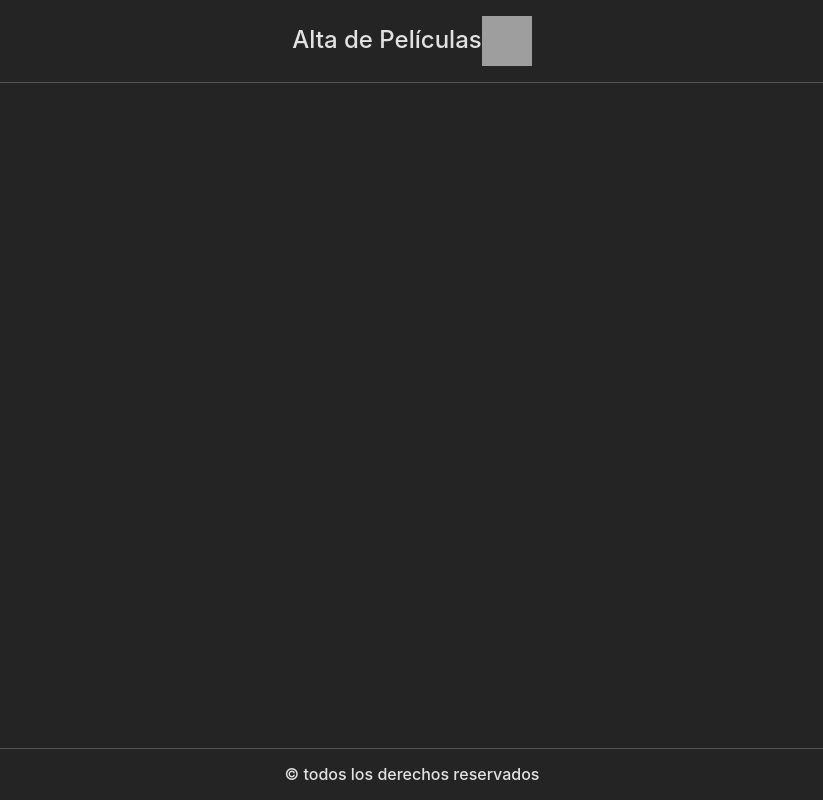
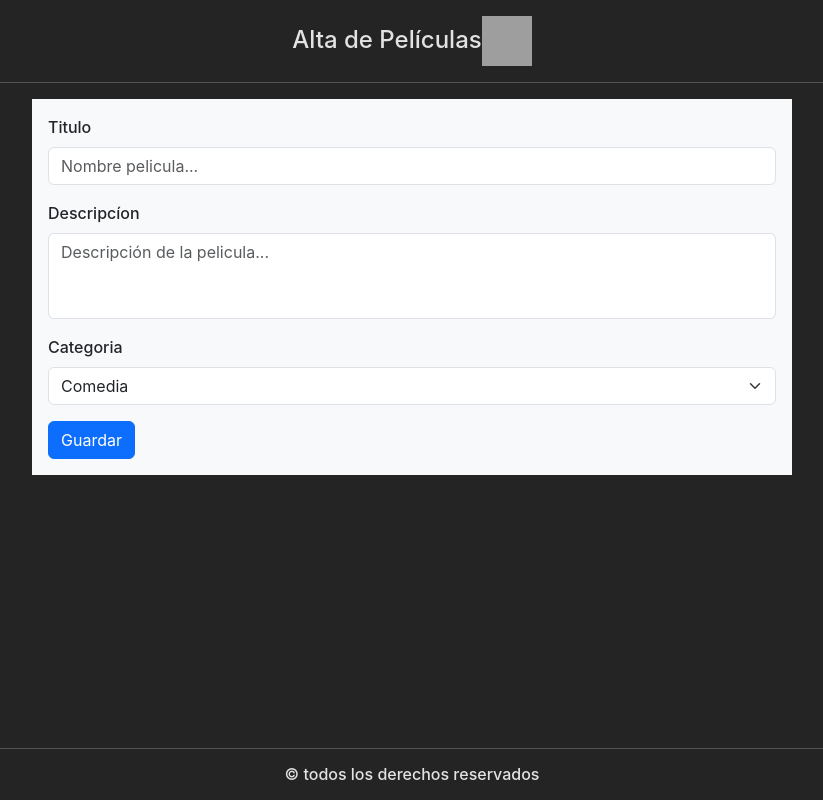
Before and after one commit to MauroRomo1/alta-de-peliculas, a React (Vite) app: page / in a window 1280 px wide. Shown: the whole page, without its empty margins (228-1051 px from the left). Built offline with nearby package versions, Linux system fonts and the light colour scheme; grey boxes are pictures that could not be loaded.

Commit message:
terminando la estructura del formulario

```diff
--- a/src/App.css
+++ b/src/App.css
@@ -7,8 +7,6 @@
   line-height: 1.5;
   font-weight: 400;
 
-  color-scheme: light dark;
-  color: rgba(255, 255, 255, 0.87);
   background-color: #242424;
 
   font-synthesis: none;
@@ -18,11 +16,26 @@
   -webkit-text-size-adjust: 100%;
 }
 
+header {
+  color-scheme: light dark;
+  color: rgba(255, 255, 255, 0.87);
+}
+
 .iconClapperBoard {
   width: 50px;
   height: 50px;
 }
 
+label {
+  font-weight: 500;
+}
+
+textarea {
+  resize: none !important;
+}
+
 footer {
+  color-scheme: light dark;
+  color: rgba(255, 255, 255, 0.87);
   margin-top: auto;
 }
--- a/src/App.jsx
+++ b/src/App.jsx
@@ -1,5 +1,6 @@
 import "./App.css";
 import "bootstrap/dist/css/bootstrap.min.css";
+import FormPeliculas from "./components/FormPeliculas";
 
 function App() {
   return (
@@ -15,7 +16,9 @@ function App() {
         </h4>
         <hr />
       </header>
-      <main></main>
+      <main>
+        <FormPeliculas />
+      </main>
       <footer>
         <hr />
         <h6 className="text-center my-3">
--- /dev/null
+++ b/src/components/FormPeliculas.jsx
@@ -0,0 +1,42 @@
+import { Button, Form } from "react-bootstrap";
+
+const FormPeliculas = () => {
+  return (
+    <section className="container">
+      <div className="row justify-content-center">
+        <div className="col-11 col-lg-8 bg-light p-3">
+          <Form>
+            <Form.Group className="mb-3" controlId="nombrePeli">
+              <Form.Label>Titulo</Form.Label>
+              <Form.Control type="text" placeholder="Nombre pelicula..." />
+            </Form.Group>
+
+            <Form.Group className="mb-3" controlId="descripcionPeli">
+              <Form.Label>Descripcíon</Form.Label>
+              <Form.Control
+                as="textarea"
+                rows={3}
+                placeholder="Descripción de la pelicula..."
+              />
+            </Form.Group>
+
+            <Form.Group className="mb-3">
+              <Form.Label>Categoria</Form.Label>
+              <Form.Select>
+                <option value="comedia">Comedia</option>
+                <option value="drama">Drama</option>
+                <option value="infantil">Infantil</option>
+              </Form.Select>
+            </Form.Group>
+
+            <Button variant="primary" type="submit">
+              Guardar
+            </Button>
+          </Form>
+        </div>
+      </div>
+    </section>
+  );
+};
+
+export default FormPeliculas;
```
